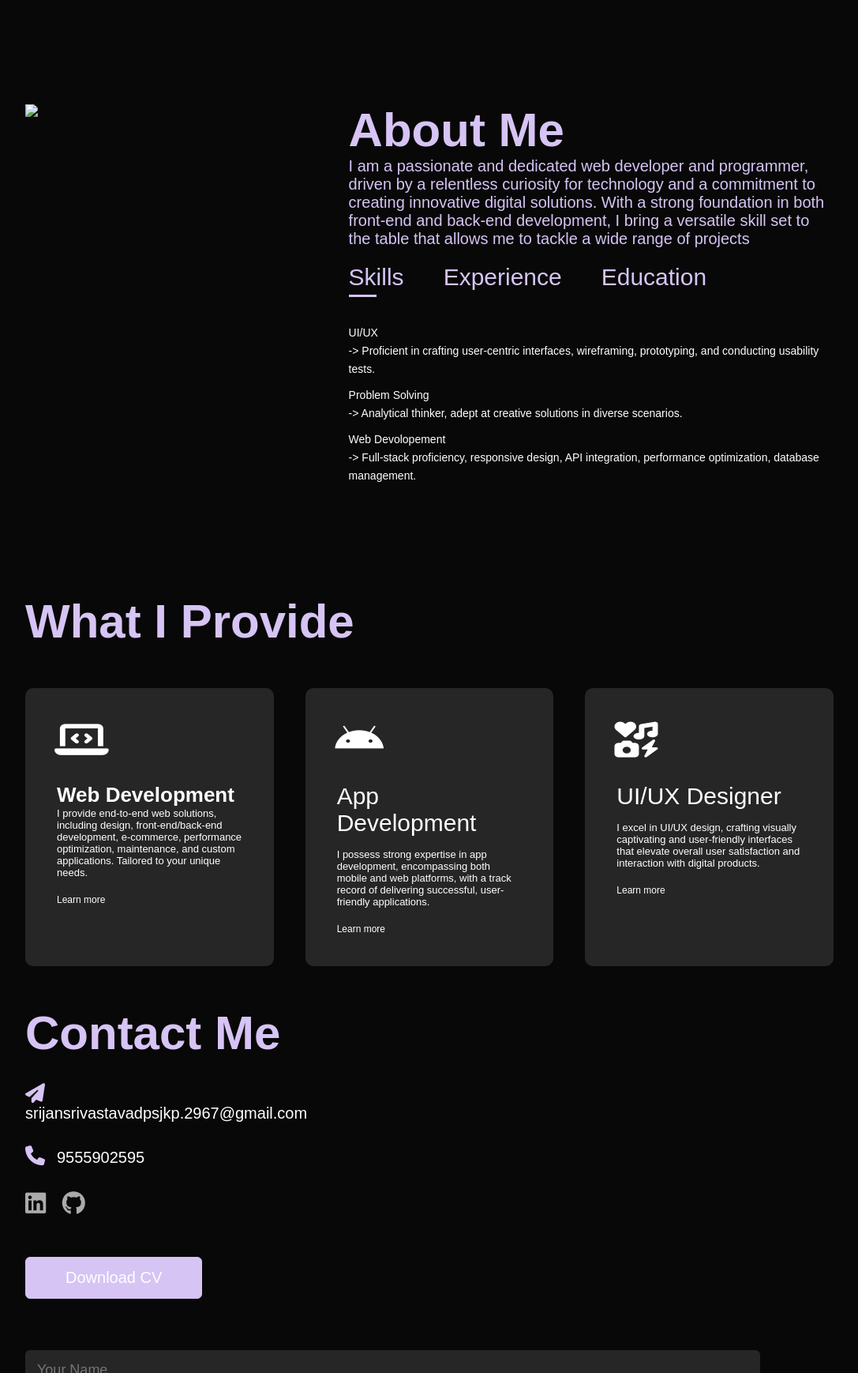
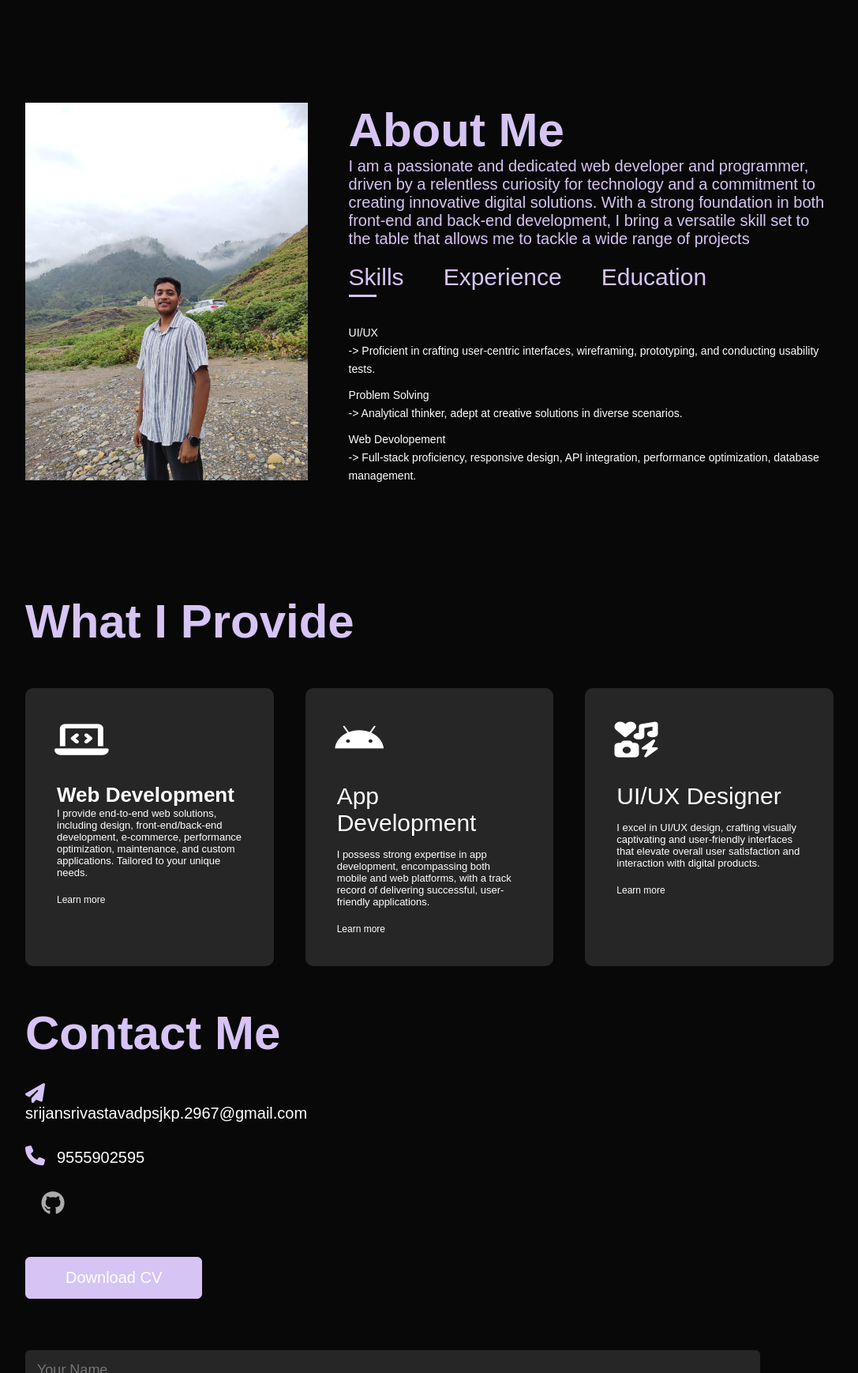
Before and after one commit to abhimanyuxingh/portfolio_dsa, a plain HTML site: page index.html in a window 1280 px wide. Shown: the part 760-2498 px from the top of the page at 79% size, without its empty margins (96-1183 px from the left). Drawn offline with Linux system fonts and the light colour scheme.

Commit message:
Update index.html

```diff
--- a/index.html
+++ b/index.html
@@ -32,7 +32,7 @@
     <div class="container">
         <div class="row">
             <div class="about-col-1">
-                <img src="images/me2.jpeg">
+                <img src="me2.jpg">
             </div>
             <div class="about-col-2">
                 <h2 class="sub-title">About Me</h2>
@@ -104,10 +104,10 @@
                 <p><i class="fa-solid fa-paper-plane"></i>srijansrivastavadpsjkp.2967@gmail.com</p>
                 <p><i class="fa-solid fa-phone"></i>9555902595</p>
                 <div class="social-icons">
-                    <a href="https://www.linkedin.com/in/srijan-srivastava-ba038a250?utm_source=share&utm_campaign=share_via&utm_content=profile&utm_medium=android_app" target="_blank"><i class="fa-brands fa-linkedin"></i></a>
+                    <a href="https://www.linkedin.com/in/abhimanyu-singh-995656258/"></i></a>
                     <a href="https://github.com/srijan2107" target="_blank"><i class="fa-brands fa-github"></i></a>
                 </div>
-                <a href="my resume.pdf" download class="btn btn2">Download CV</a>
+                <a href="my resume.docx" download class="btn btn2">Download CV</a>
             </div>
             <div class="contact-right"></div>
             <form>
```
